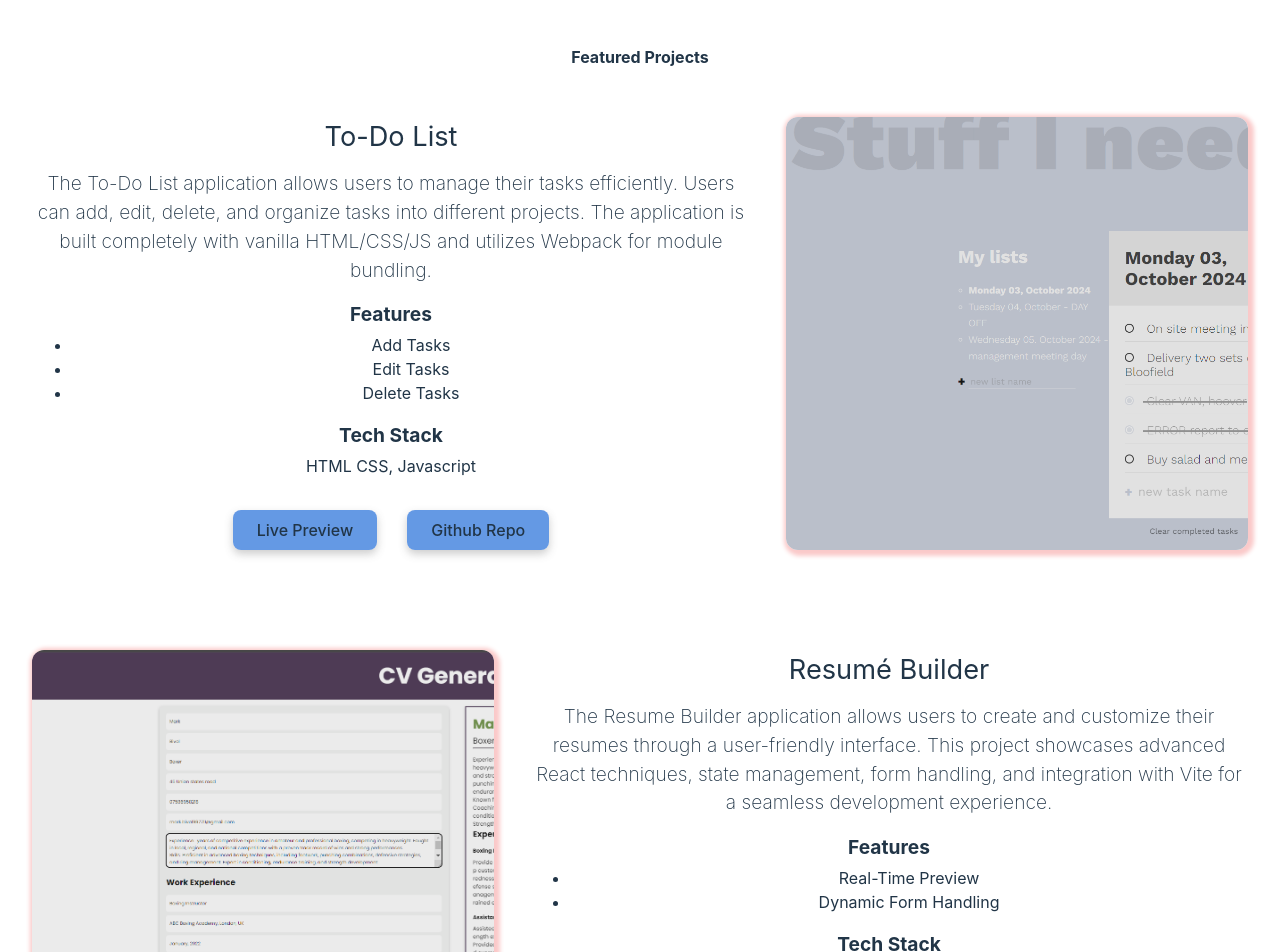
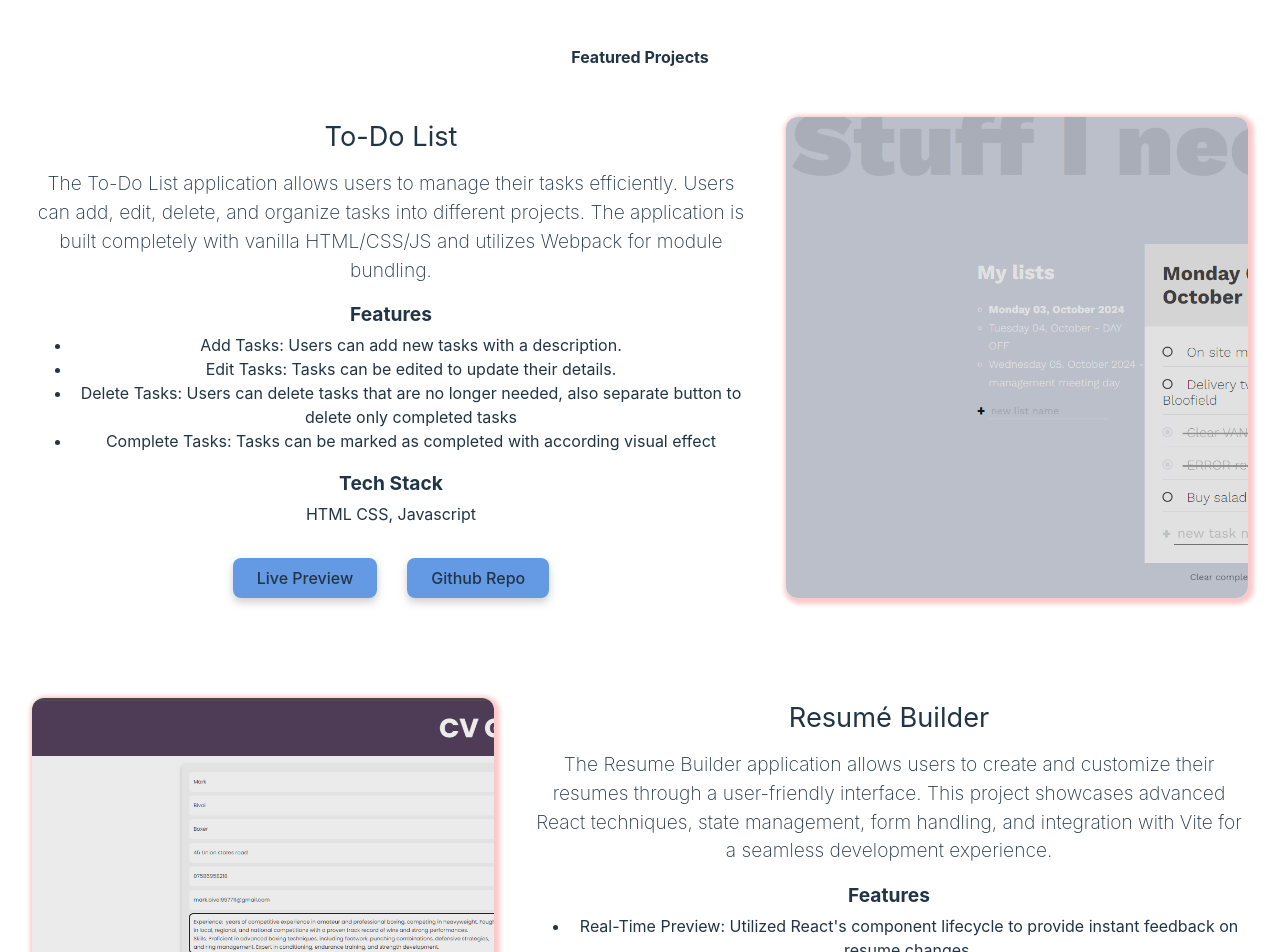
Before and after one commit to Firkax69/portfolio, a React (Vite) app: page / in a window 1280 px wide. Shown: the top 952 px of the page. Built offline with nearby package versions, Linux system fonts and the light colour scheme.

Commit message:
fix: projects.js array with relevant info

```diff
--- a/src/data/projects.js
+++ b/src/data/projects.js
@@ -1,5 +1,7 @@
 import CVgenerator from "../data/CVgeneratorScreenshot.png";
-import ToDoList from "../data/ToDo-list-screen.png";
+import ToDoList from "../data/ToDo-list-screen.png";4
+import MessageBoard from "../data/MessageBoard-screenshots.png"
+import WeatherApp from "../data/weatherApp-screen.png"
 
 const projects = [
     {
@@ -7,14 +9,15 @@ const projects = [
         description:
             "The To-Do List application allows users to manage their tasks efficiently. Users can add, edit, delete, and organize tasks into different projects. The application is built completely with vanilla HTML/CSS/JS and utilizes Webpack for module bundling.",
         features: [
-            "Add Tasks",
-            "Edit Tasks",
-            "Delete Tasks",
+            "Add Tasks: Users can add new tasks with a description.",
+            "Edit Tasks: Tasks can be edited to update their details.",
+            "Delete Tasks: Users can delete tasks that are no longer needed, also separate button to delete only completed tasks",
+            "Complete Tasks: Tasks can be marked as completed with according visual effect"
         ],
         tech: ["HTML", "CSS", "Javascript"],
         img: ToDoList,
-        repo_link: "",
-        live_link: "",
+        repo_link: "https://github.com/Firkax69/todo-list-project",
+        live_link: "https://firkax69.github.io/todo-list-project/",
     },
 
     {
@@ -22,13 +25,14 @@ const projects = [
         description:
             "The Resume Builder application allows users to create and customize their resumes through a user-friendly interface. This project showcases advanced React techniques, state management, form handling, and integration with Vite for a seamless development experience.",
         features: [
-            "Real-Time Preview",
-            "Dynamic Form Handling",
+            "Real-Time Preview: Utilized React's component lifecycle to provide instant feedback on resume changes.",
+            "Dynamic Form Handling: Implemented using React's state and effect hooks to manage form data and real-time updates using prop hoisting/drilling (before I learned about Context API).",
+            "Styling with CSS Modules: Ensured modular and scoped styling using CSS modules.",
         ],
         tech: ["HTML/CSS/JS", "React", "CSS Modules"],
         img: CVgenerator,
-        repo_link: "",
-        live_link: "",
+        repo_link: "https://github.com/Firkax69/cv-app-odin",
+        live_link: "https://cv-form-kovalevskyi.netlify.app/",
     },
 
 
```
